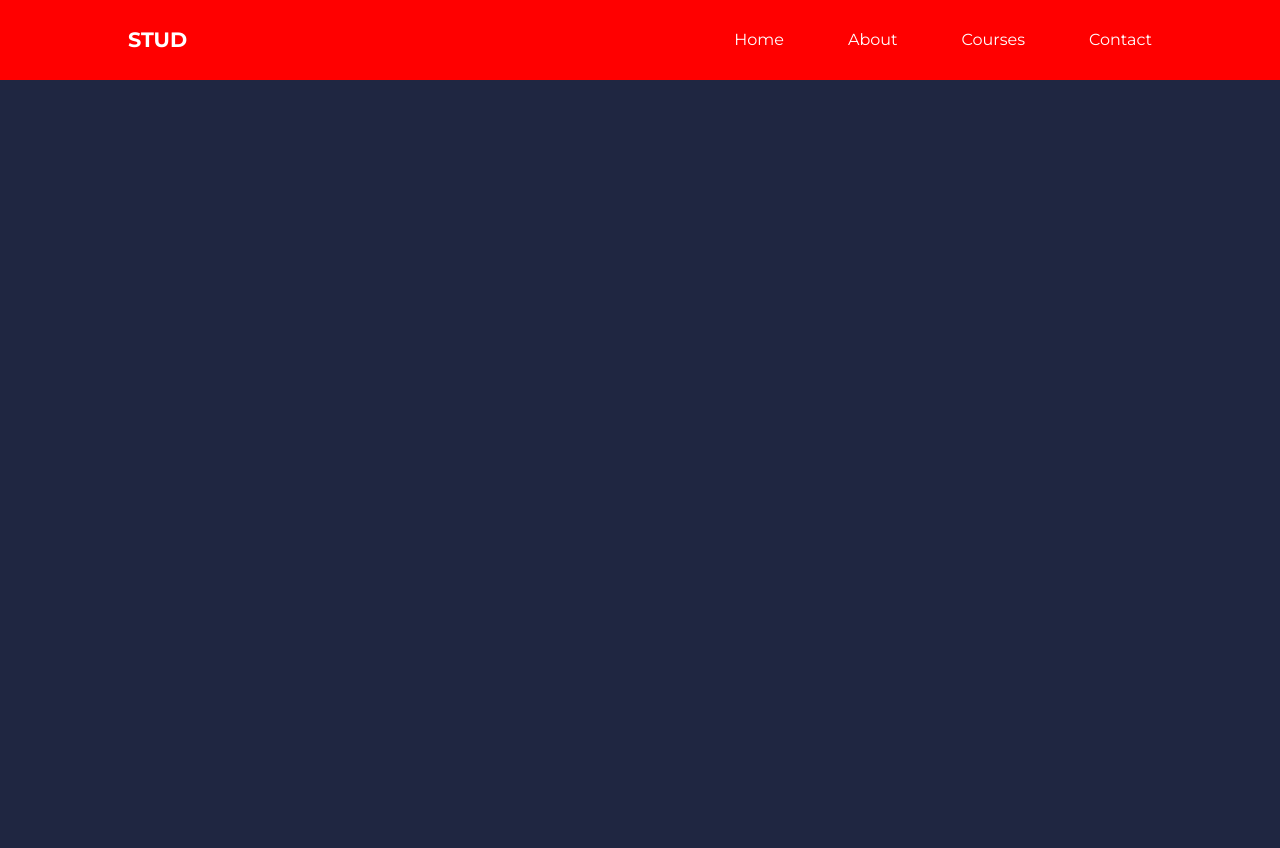
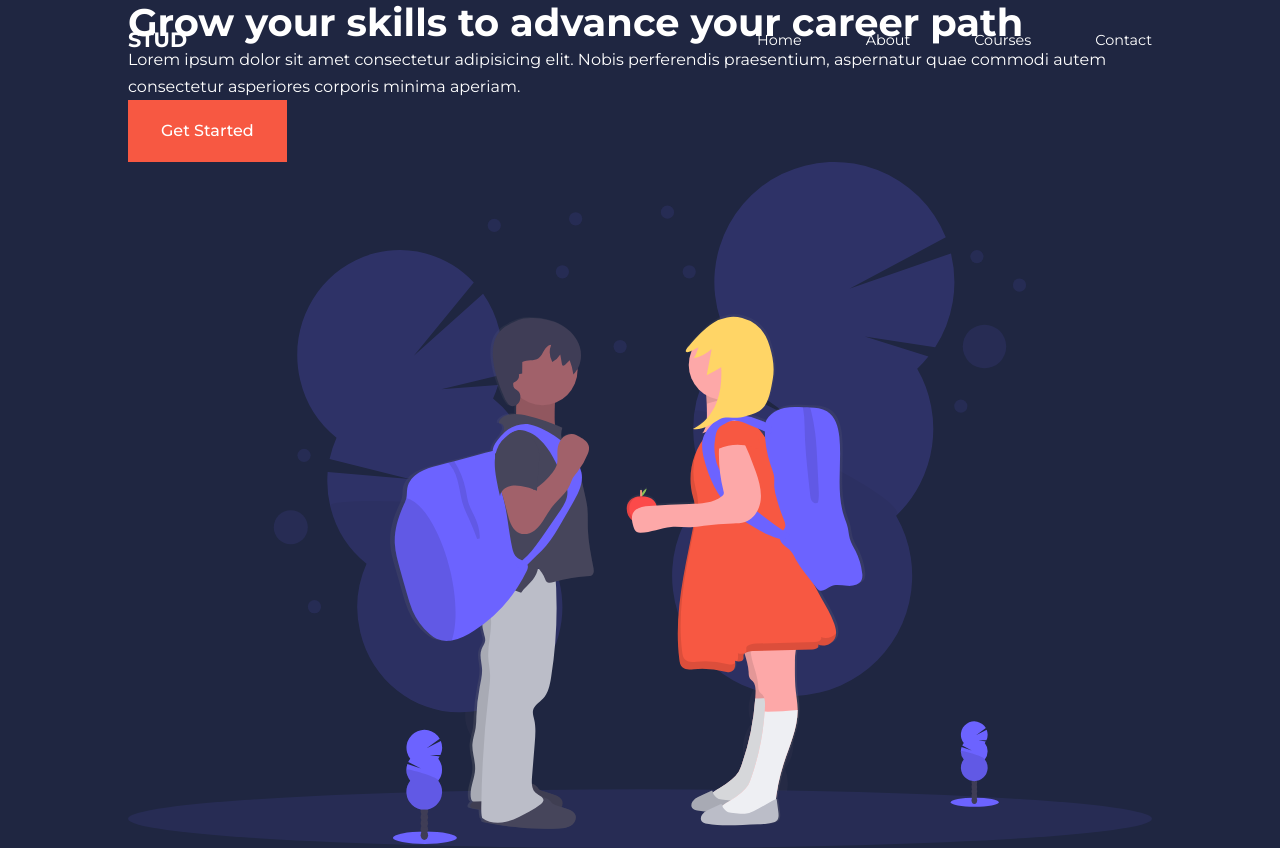
Before and after one commit to nagoudinada/Multipage-EducationShool-Website, a plain HTML site: page index.html in a window 1280 px wide. Before the commit the page ends 800 px from the top, so only its background shows below. Drawn offline with nearby package versions, Linux system fonts and the light colour scheme.

Commit message:
header html

```diff
--- a/css/style.css
+++ b/css/style.css
@@ -101,7 +101,7 @@ img {
 }
 
 nav{
-    background: red;
+    background: transparent;
     width: 100vw;
     height: 5rem;
     position: fixed;
@@ -125,3 +125,12 @@ nav button{
     align-items: center;
     gap: 4rem;
 }
+
+.nav__menu a {
+    font-size: 0.9rem;
+    transition: var(--transition);
+}
+
+.nav__menu a:hover {
+    color: var(--color-bg2);
+}
--- a/index.html
+++ b/index.html
@@ -29,6 +29,26 @@
             <button id="close-menu-btn"><i class="uil uil-multiply"></i></i></button>
         </div>
     </nav>
+    <! -- ================== END OF NAV BAR ================= -->
+
+    <header>
+        <div class="container header__container">
+            <div class="header__left">
+                <h1>Grow your skills to advance your career path</h1>
+                <p>
+                    Lorem ipsum dolor sit amet consectetur adipisicing elit. Nobis perferendis praesentium, aspernatur quae commodi autem consectetur asperiores corporis minima aperiam.
+                </p>
+                <a href="courses.html" class="btn btn-primary">Get Started</a>
+            </div>
+
+            <div class="header__right">
+                <div class="header__right-image">
+                    <img src="./images/header.svg" >
+                </div>
+            </div>
+        </div>
+    </header>
+    <! -- ================== END OF HEADER ================= -->
 
  </body>
  </html>
```
